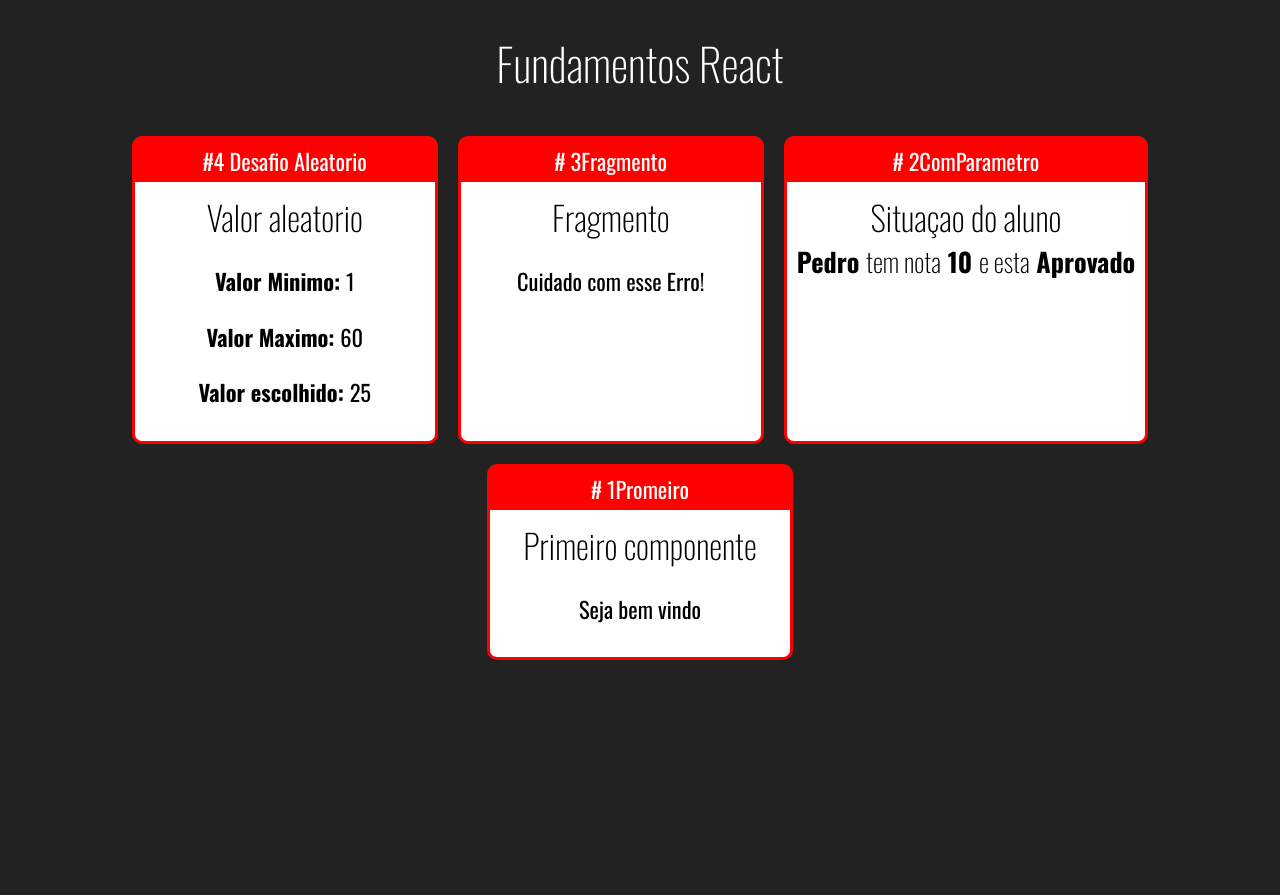
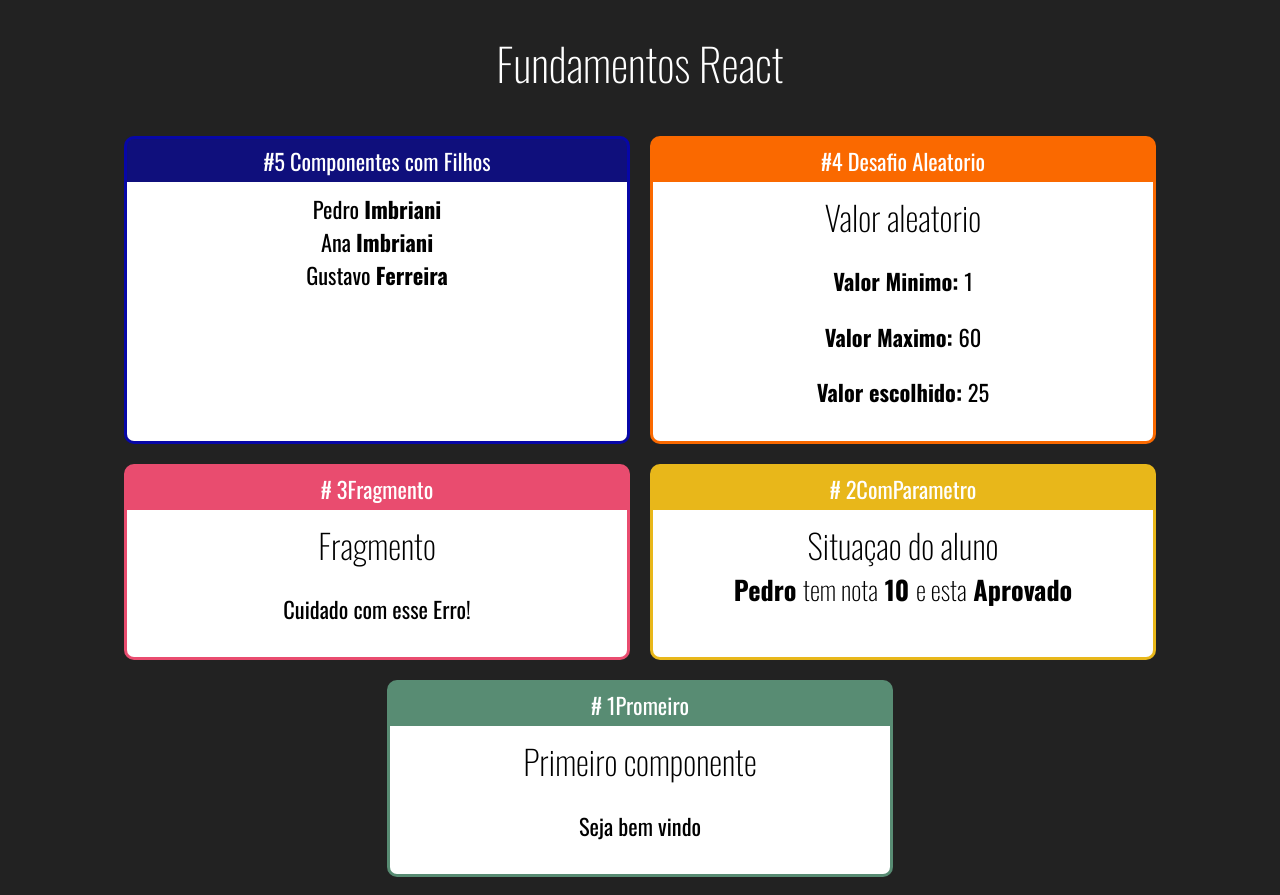
Before and after one commit to Pedro-imbriani-clear/fundamentos-react, a React (Create React App) app in the folder fundamentos-react/: page / in a window 1280 px wide. Before the commit the page ends 800 px from the top, so only its background shows below. Built offline with nearby package versions, Linux system fonts and the light colour scheme.

Commit message:
component with children#1

```diff
--- a/fundamentos-react/src/App.css
+++ b/fundamentos-react/src/App.css
@@ -1,4 +1,4 @@
-.App .Cards{
+.App .Cards {
     display: flex;
     justify-content: center;
     flex-wrap: wrap;
--- a/fundamentos-react/src/app.jsx
+++ b/fundamentos-react/src/app.jsx
@@ -1,5 +1,6 @@
 import './App.css'
 import React from 'react'
+import Familia from './components/basicos/Familia';
 import Fragmento from './components/basicos/Fragmento';
 import Card from './components/layout/Card';
 import Aleatorio from './components/basicos/Aleatorio';
@@ -10,18 +11,21 @@
     <div className='App'>
         <h1>Fundamentos React</h1>
         <div className='Cards'>
-        <Card titulo='#4 Desafio Aleatorio'>
+        <Card titulo='#5 Componentes com Filhos ' color="#00c8">
+                <Familia sobrenome='Imbriani'/>
+            </Card>
+            <Card titulo='#4 Desafio Aleatorio' color="#FA6900">
                 <Aleatorio min={1} max={60} />
             </Card>
-        <Card titulo='# 3Fragmento'>
+            <Card titulo='# 3Fragmento' color="#E94c6f">
                 <Fragmento />
             </Card>
-        <Card titulo='# 2ComParametro'>
+            <Card titulo='# 2ComParametro' color='#e8b71a'>
                 < ComParemetro Titulo='Situaçao do aluno  '
                     aluno=' Pedro'
                     nota={10}></ComParemetro>
             </Card>
-        <Card titulo='# 1Promeiro'>
+            <Card titulo='# 1Promeiro' color='#588c73'>
                 <Primeiro></Primeiro>
             </Card>
         </div>
--- /dev/null
+++ b/fundamentos-react/src/components/basicos/Familia.jsx
@@ -0,0 +1,13 @@
+import React from 'react'
+import FamiliaMembro from './FamiliaMembro'
+
+export default props=>{
+    return (
+
+    <div>
+        <FamiliaMembro nome='Pedro' sobrenome={props.sobrenome} />
+        <FamiliaMembro nome='Ana' {...props} />
+        <FamiliaMembro nome= 'Gustavo' sobrenome='Ferreira'/>
+    </div>
+    )
+}
--- /dev/null
+++ b/fundamentos-react/src/components/basicos/FamiliaMembro.jsx
@@ -0,0 +1,7 @@
+import React from 'react'
+
+export default props=>{
+    return (
+        <div>{props.nome} <strong>{props.sobrenome} </strong></div>
+    )
+}
--- a/fundamentos-react/src/components/layout/Card.css
+++ b/fundamentos-react/src/components/layout/Card.css
@@ -1,12 +1,14 @@
-.Card{
-    background-color: red;
-    border: 3px solid red;
+.Card {
+
+    border: 3px solid;
     border-radius: 10px;
     overflow: hidden;
     margin: 10px;
+
     display: flex;
     flex-direction: column;
-    min-width: 300px;
+    max-width: 500;
+    min-width: 500px;
 }
 
 .Card .Title {
--- a/fundamentos-react/src/components/layout/Card.jsx
+++ b/fundamentos-react/src/components/layout/Card.jsx
@@ -1,10 +1,15 @@
 import React from 'react'
-import'./Card.css'
+import './Card.css'
 export default (props) => {
-    return(
-    <div className='Card'>
-         <div className='Title'>{props.titulo}</div>
-        <div className='Content'>{props.children} </div>
-    </div>
+    const cardstyle = {
+        backgroundColor: props.color || '#F00',
+        borderColor: props.color || '#f00',
+
+    }
+    return (
+        <div className='Card' style={cardstyle} >
+            <div className='Title'>{props.titulo}</div>
+            <div className='Content'>{props.children} </div>
+        </div>
     )
 }
```
Also changed, not shown: fundamentos-react/src/index.css (+10 -5 lines). Lines whose indentation alone changed are shown as unchanged.
